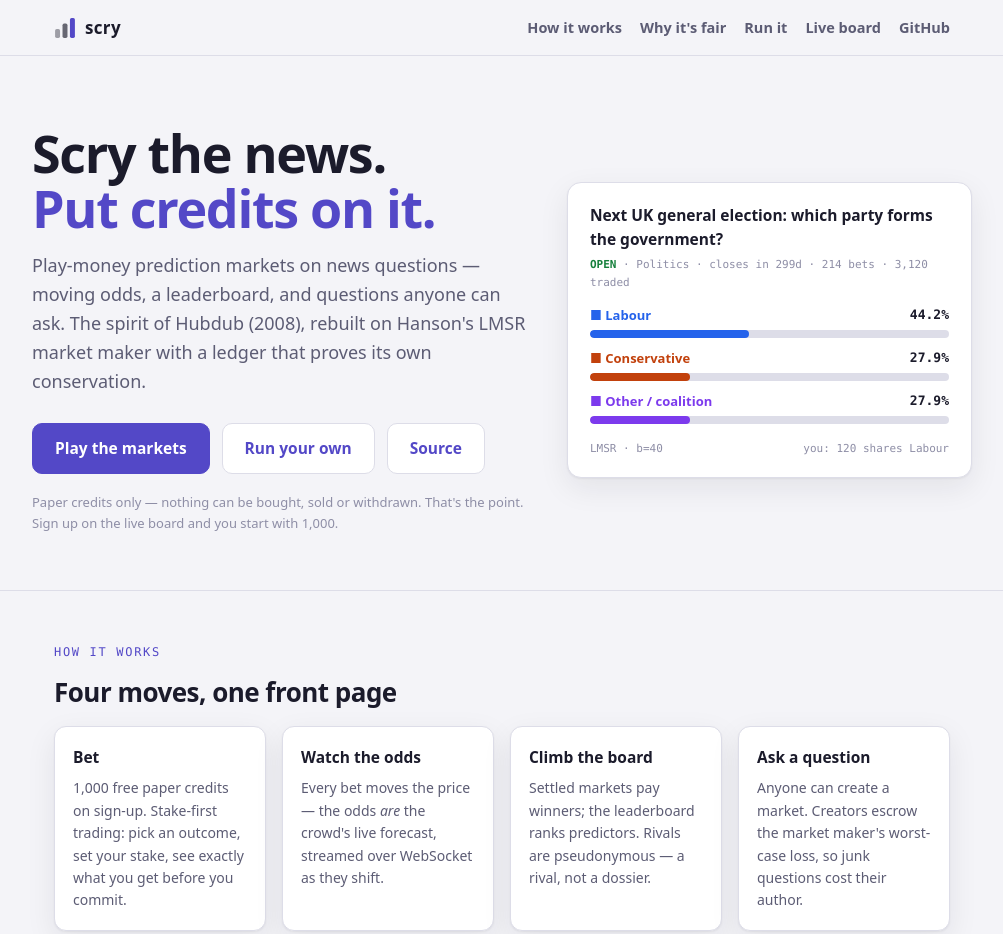
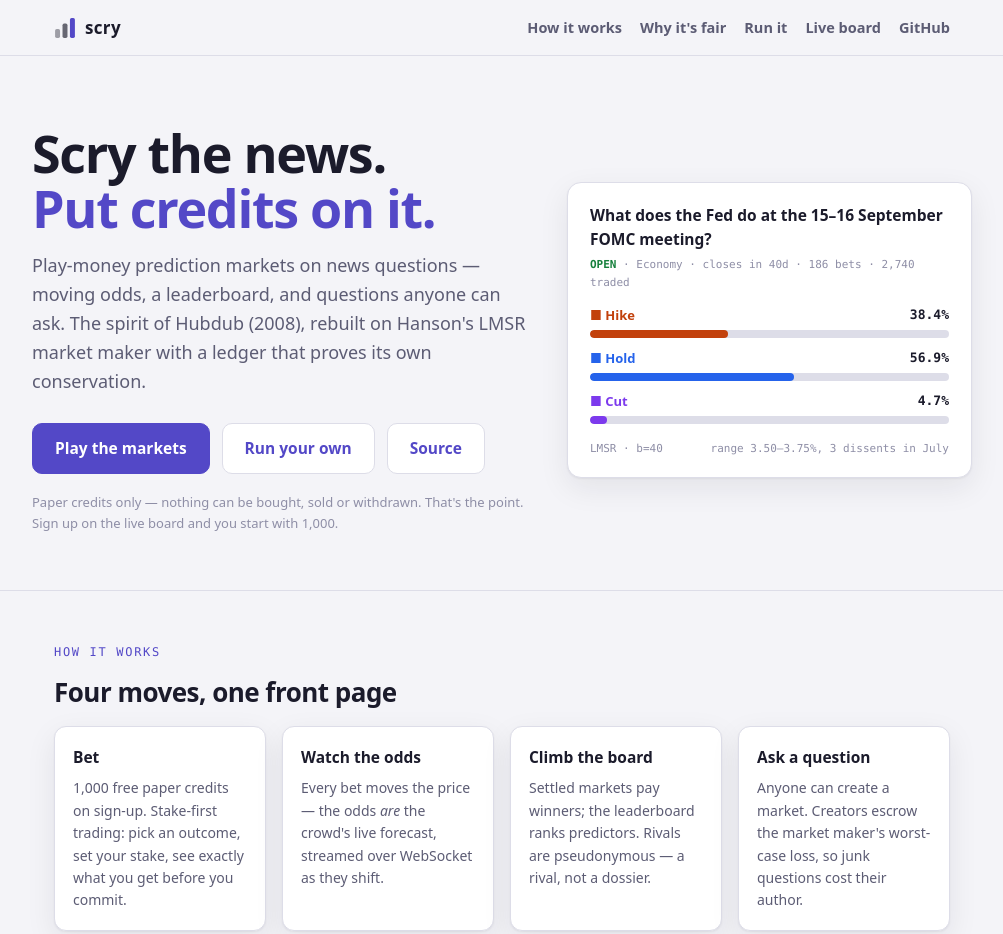
Before and after one commit to melvincarvalho/scry, a website: page index.html in a window 1280 px wide. Shown: the top 934 px of the page, without its empty margins (138-1141 px from the left). Drawn offline with Linux system fonts and the light colour scheme.

Commit message:
cards: landing mock and OG card show a LIVE market (the 15-16 Sep FOMC) instead of the stale UK-election example, and point at the live board rather than the repo

```diff
--- a/index.html
+++ b/index.html
@@ -121,15 +121,15 @@ footer a{color:var(--soft)}
       Sign up on the live board and you start with 1,000.</div>
   </div>
   <div class="mock" aria-hidden="true">
-    <div class="q">Next UK general election: which party forms the government?</div>
-    <div class="meta"><span class="open">OPEN</span> · Politics · closes in 299d · 214 bets · 3,120 traded</div>
-    <div class="orow"><span style="color:var(--yes)">■ Labour</span><span class="pct">44.2%</span></div>
-    <div class="bar"><i style="width:44.2%;background:var(--yes)"></i></div>
-    <div class="orow"><span style="color:var(--no)">■ Conservative</span><span class="pct">27.9%</span></div>
-    <div class="bar"><i style="width:27.9%;background:var(--no);animation-delay:.12s"></i></div>
-    <div class="orow"><span style="color:var(--other)">■ Other / coalition</span><span class="pct">27.9%</span></div>
-    <div class="bar"><i style="width:27.9%;background:var(--other);animation-delay:.24s"></i></div>
-    <div class="foot"><span>LMSR · b=40</span><span>you: 120 shares Labour</span></div>
+    <div class="q">What does the Fed do at the 15–16 September FOMC meeting?</div>
+    <div class="meta"><span class="open">OPEN</span> · Economy · closes in 40d · 186 bets · 2,740 traded</div>
+    <div class="orow"><span style="color:var(--no)">■ Hike</span><span class="pct">38.4%</span></div>
+    <div class="bar"><i style="width:38.4%;background:var(--no)"></i></div>
+    <div class="orow"><span style="color:var(--yes)">■ Hold</span><span class="pct">56.9%</span></div>
+    <div class="bar"><i style="width:56.9%;background:var(--yes);animation-delay:.12s"></i></div>
+    <div class="orow"><span style="color:var(--other)">■ Cut</span><span class="pct">4.7%</span></div>
+    <div class="bar"><i style="width:4.7%;background:var(--other);animation-delay:.24s"></i></div>
+    <div class="foot"><span>LMSR · b=40</span><span>range 3.50–3.75%, 3 dissents in July</span></div>
   </div>
 </div>
 
```
Also changed, not shown: assets/og-card.html (+6 -6 lines), assets/og.png.
